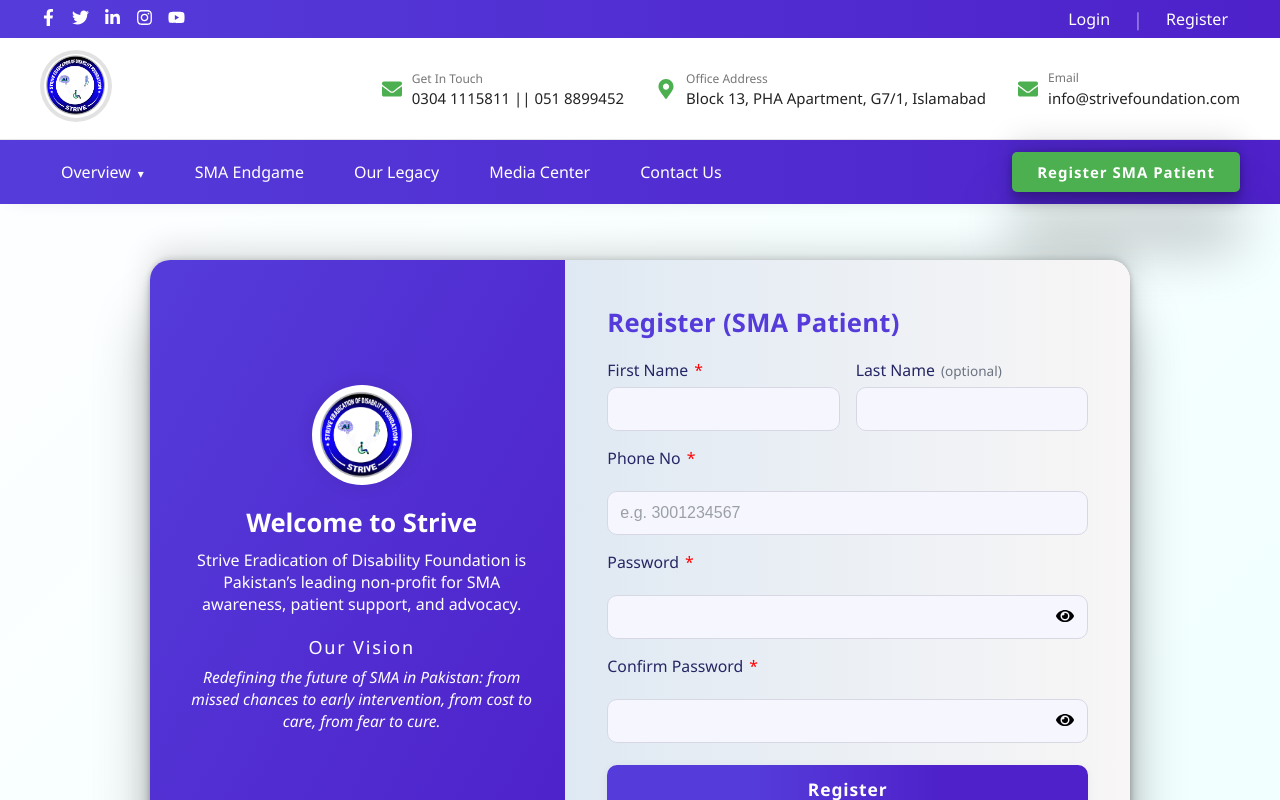
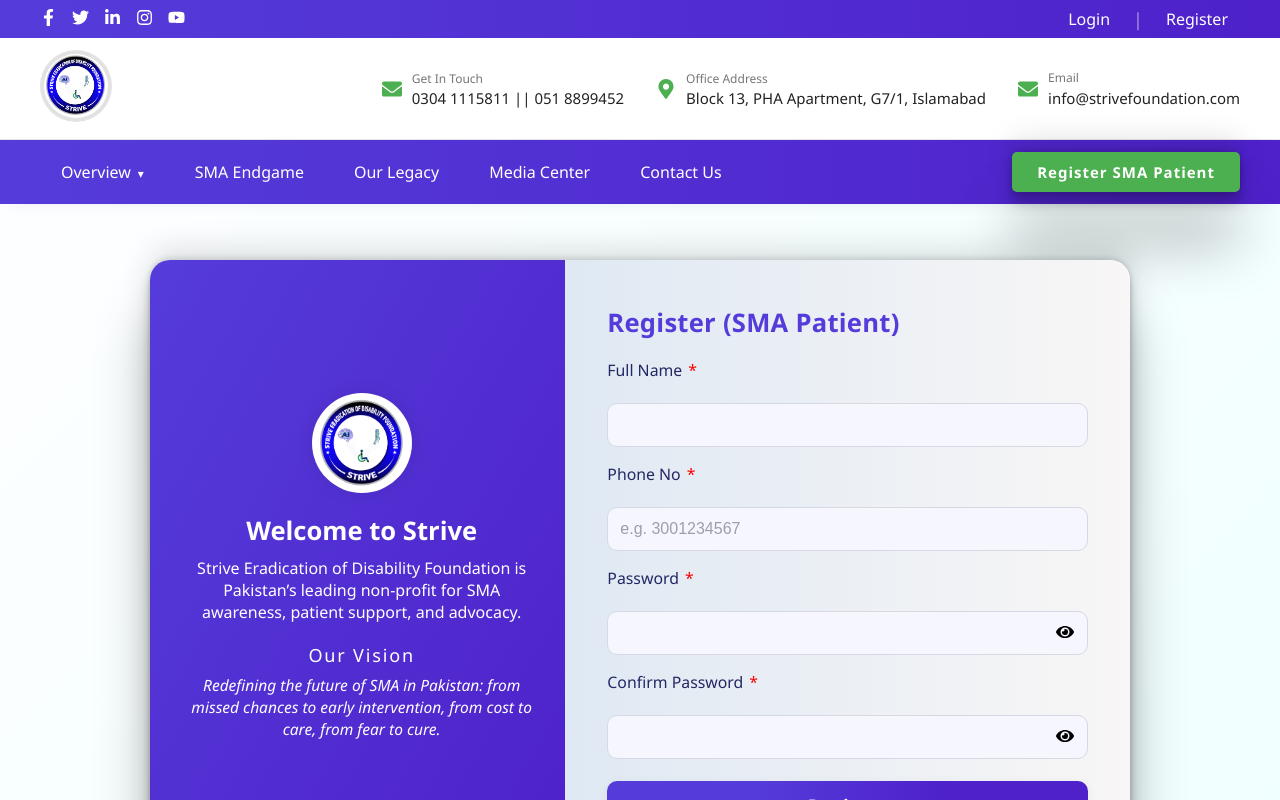
Before and after one commit to KhansKodes/Strive-Foundation-Project, a React (Create React App) app in the folder Strive_Frontend/: page /patient-register in a window 1280 px wide. Shown: the top 800 px of the page. Built offline with nearby package versions, Linux system fonts and the light colour scheme.

Commit message:
register page input  change

```diff
--- a/Strive_Frontend/src/components/Auth/AuthLayout.css
+++ b/Strive_Frontend/src/components/Auth/AuthLayout.css
@@ -90,14 +90,6 @@
   gap: 16px;
 }
 
-/* two-column for first/last */
-.auth-grid-2 {
-  display: grid;
-  grid-template-columns: 1fr 1fr;
-  gap: 16px;
-  width: 100%;
-}
-.auth-grid-2 > div { min-width: 0; } /* prevent overflow */
 .auth-form label {
   font-size: 0.99rem;
   color: #252664;
@@ -228,7 +220,6 @@
   }
   .auth-layout-right { padding-top: 0; }
   .auth-layout-form { margin: 10px auto; max-width: 92vw; }
-  .auth-grid-2 { grid-template-columns: 1fr; gap: 12px; } /* stack names */
 }
 
 @media (max-width: 500px) {
--- a/Strive_Frontend/src/components/Auth/RegisterPage.js
+++ b/Strive_Frontend/src/components/Auth/RegisterPage.js
@@ -6,14 +6,13 @@
 import { FaEye, FaEyeSlash } from "react-icons/fa";
 import Swal from "sweetalert2";
 
-const NAME_RE  = /^[A-Za-zÀ-ÖØ-öø-ÿ'’\-.\s]{2,60}$/;   // letters, spaces, - . ’
-const PASS_RE  = /^(?=.*[a-z])(?=.*[A-Z])(?=.*\d).{8,}$/; // upper, lower, number, 8+
-const PHONE_RE = /^[0-9]{7,15}$/;                         // digits only, 7–15
+const NAME_RE  = /^[A-Za-zÀ-ÖØ-öø-ÿ'’\-.\s]{2,60}$/;
+const PASS_RE  = /^(?=.*[a-z])(?=.*[A-Z])(?=.*\d).{8,}$/;
+const PHONE_RE = /^[0-9]{7,15}$/;
 
 export default function RegisterPage() {
   const [f, setF] = useState({
-    firstName: "",
-    lastName: "",
+    fullName: "",
     phone: "",
     password: "",
     confirmPassword: "",
@@ -29,8 +28,7 @@
 
   const validate = () => {
     const e = {};
-    if (!NAME_RE.test(f.firstName.trim())) e.firstName = "Enter a valid first name (letters only).";
-    if (f.lastName && !NAME_RE.test(f.lastName.trim())) e.lastName = "Last name must be letters only.";
+    if (!NAME_RE.test(f.fullName.trim())) e.fullName = "Enter a valid name (letters only).";
     if (!PHONE_RE.test(f.phone)) e.phone = "Enter digits only (7–15).";
     if (!PASS_RE.test(f.password)) e.password = "Min 8 chars with upper, lower and a number.";
     if (f.confirmPassword !== f.password) e.confirmPassword = "Passwords do not match.";
@@ -43,10 +41,7 @@
     e.preventDefault();
     if (!validate()) return;
     try {
-      await register(f.phone, f.password, f.role, {
-        firstName: f.firstName.trim(),
-        lastName: f.lastName.trim(),
-      });
+      await register(f.phone, f.password, f.role, { fullName: f.fullName.trim() });
       await Swal.fire({
         icon: "success",
         title: "Registration successful",
@@ -65,32 +60,16 @@
       {errors.form && <p className="auth-form-error">{errors.form}</p>}
 
       <form onSubmit={handleSubmit} className="auth-form">
-        <div className="auth-grid-2">
-          <div>
-            <label>First Name <span>*</span></label>
-            <input
-              className={errors.firstName ? "is-invalid" : ""}
-              name="firstName"
-              value={f.firstName}
-              onChange={(e) => setField("firstName", e.target.value)}
-              autoComplete="given-name"
-              required
-            />
-            {errors.firstName && <div className="auth-field-error">{errors.firstName}</div>}
-          </div>
-
-          <div>
-            <label>Last Name <small>(optional)</small></label>
-            <input
-              className={errors.lastName ? "is-invalid" : ""}
-              name="lastName"
-              value={f.lastName}
-              onChange={(e) => setField("lastName", e.target.value)}
-              autoComplete="family-name"
-            />
-            {errors.lastName && <div className="auth-field-error">{errors.lastName}</div>}
-          </div>
-        </div>
+        <label>Full Name <span>*</span></label>
+        <input
+          className={errors.fullName ? "is-invalid" : ""}
+          name="fullName"
+          value={f.fullName}
+          onChange={(e) => setField("fullName", e.target.value)}
+          autoComplete="name"
+          required
+        />
+        {errors.fullName && <div className="auth-field-error">{errors.fullName}</div>}
 
         <label>Phone No <span>*</span></label>
         <input
@@ -116,12 +95,7 @@
             autoComplete="new-password"
             required
           />
-          <button
-            type="button"
-            className="auth-eye"
-            onClick={() => setShowPwd((s) => !s)}
-            aria-label="Toggle password"
-          >
+          <button type="button" className="auth-eye" onClick={() => setShowPwd(s => !s)}>
             {showPwd ? <FaEyeSlash /> : <FaEye />}
           </button>
         </div>
@@ -138,12 +112,7 @@
             autoComplete="new-password"
             required
           />
-          <button
-            type="button"
-            className="auth-eye"
-            onClick={() => setShowPwd2((s) => !s)}
-            aria-label="Toggle confirm password"
-          >
+          <button type="button" className="auth-eye" onClick={() => setShowPwd2(s => !s)}>
             {showPwd2 ? <FaEyeSlash /> : <FaEye />}
           </button>
         </div>
--- a/Strive_Frontend/src/components/Auth/RegisterPatientPage.js
+++ b/Strive_Frontend/src/components/Auth/RegisterPatientPage.js
@@ -12,8 +12,7 @@
 
 export default function RegisterPatientPage() {
   const [f, setF] = useState({
-    firstName: "",
-    lastName: "",
+    fullName: "",
     phone: "",
     password: "",
     confirmPassword: "",
@@ -28,8 +27,7 @@
 
   const validate = () => {
     const e = {};
-    if (!NAME_RE.test(f.firstName.trim())) e.firstName = "Enter a valid first name (letters only).";
-    if (f.lastName && !NAME_RE.test(f.lastName.trim())) e.lastName = "Last name must be letters only.";
+    if (!NAME_RE.test(f.fullName.trim())) e.fullName = "Enter a valid name (letters only).";
     if (!PHONE_RE.test(f.phone)) e.phone = "Enter digits only (7–15).";
     if (!PASS_RE.test(f.password)) e.password = "Min 8 chars with upper, lower and a number.";
     if (f.confirmPassword !== f.password) e.confirmPassword = "Passwords do not match.";
@@ -41,10 +39,7 @@
     e.preventDefault();
     if (!validate()) return;
     try {
-      await register(f.phone, f.password, ROLES.PATIENT, {
-        firstName: f.firstName.trim(),
-        lastName: f.lastName.trim(),
-      });
+      await register(f.phone, f.password, ROLES.PATIENT, { fullName: f.fullName.trim() });
       await Swal.fire({
         icon: "success",
         title: "Patient registered",
@@ -63,32 +58,16 @@
       {errors.form && <p className="auth-form-error">{errors.form}</p>}
 
       <form onSubmit={handleSubmit} className="auth-form">
-        <div className="auth-grid-2">
-          <div>
-            <label>First Name <span>*</span></label>
-            <input
-              className={errors.firstName ? "is-invalid" : ""}
-              name="firstName"
-              value={f.firstName}
-              onChange={(e) => setField("firstName", e.target.value)}
-              autoComplete="given-name"
-              required
-            />
-            {errors.firstName && <div className="auth-field-error">{errors.firstName}</div>}
-          </div>
-
-          <div>
-            <label>Last Name <small>(optional)</small></label>
-            <input
-              className={errors.lastName ? "is-invalid" : ""}
-              name="lastName"
-              value={f.lastName}
-              onChange={(e) => setField("lastName", e.target.value)}
-              autoComplete="family-name"
-            />
-            {errors.lastName && <div className="auth-field-error">{errors.lastName}</div>}
-          </div>
-        </div>
+        <label>Full Name <span>*</span></label>
+        <input
+          className={errors.fullName ? "is-invalid" : ""}
+          name="fullName"
+          value={f.fullName}
+          onChange={(e) => setField("fullName", e.target.value)}
+          autoComplete="name"
+          required
+        />
+        {errors.fullName && <div className="auth-field-error">{errors.fullName}</div>}
 
         <label>Phone No <span>*</span></label>
         <input
@@ -114,12 +93,7 @@
             autoComplete="new-password"
             required
           />
-          <button
-            type="button"
-            className="auth-eye"
-            onClick={() => setShowPwd((s) => !s)}
-            aria-label="Toggle password"
-          >
+          <button type="button" className="auth-eye" onClick={() => setShowPwd(s => !s)}>
             {showPwd ? <FaEyeSlash /> : <FaEye />}
           </button>
         </div>
@@ -136,18 +110,12 @@
             autoComplete="new-password"
             required
           />
-          <button
-            type="button"
-            className="auth-eye"
-            onClick={() => setShowPwd2((s) => !s)}
-            aria-label="Toggle confirm password"
-          >
+          <button type="button" className="auth-eye" onClick={() => setShowPwd2(s => !s)}>
             {showPwd2 ? <FaEyeSlash /> : <FaEye />}
           </button>
         </div>
         {errors.confirmPassword && <div className="auth-field-error">{errors.confirmPassword}</div>}
 
-        {/* hidden role; not shown to user */}
         <input type="hidden" name="role" value={ROLES.PATIENT} />
 
         <button type="submit" className="auth-form-btn">Register</button>
--- a/Strive_Frontend/src/components/UserDashboards/DonorPortal/DonorDashboard.js
+++ b/Strive_Frontend/src/components/UserDashboards/DonorPortal/DonorDashboard.js
@@ -1,4 +1,5 @@
 import React, { useEffect, useState } from 'react';
+import { useNavigate } from 'react-router-dom';
 import { getDonations } from '../../../services/donorService';
 import DonationSummary from './DonationSummary';
 import { useAuth } from '../../../hooks/useAuth';
@@ -6,7 +7,8 @@
 
 export default function DonorDashboard() {
   const [dons, setDons] = useState([]);
-  const { user } = useAuth();
+  const { user, logout } = useAuth();
+  const nav = useNavigate();
 
   useEffect(() => {
     getDonations().then(setDons);
@@ -14,9 +16,18 @@
 
   const fullName = user?.profile?.fullName || "Donor";
 
+  const handleLogout = () => {
+    logout();
+    nav('/login');
+  };
+
   return (
     <div className='DonorDashboard'>
-      <h1>Welcome, {fullName}!</h1>
+      <div className="dashboard-header">
+        <h1>Welcome, {fullName}!</h1>
+        <button className="logout-btn" onClick={handleLogout}>Logout</button>
+      </div>
+
       <h2>Your Donations</h2>
       {dons.map(d => <DonationSummary key={d.id} donation={d} />)}
     </div>
--- a/Strive_Frontend/src/components/UserDashboards/PatientPortal/PatientDashboard.js
+++ b/Strive_Frontend/src/components/UserDashboards/PatientPortal/PatientDashboard.js
@@ -1,4 +1,5 @@
 import React, { useEffect, useState } from 'react';
+import { useNavigate } from 'react-router-dom';
 import { getAppointments } from '../../../services/patientService';
 import AppointmentCard from './AppointmentCard';
 import { useAuth } from '../../../hooks/useAuth';
@@ -6,7 +7,8 @@
 
 export default function PatientDashboard() {
   const [apps, setApps] = useState([]);
-  const { user } = useAuth();
+  const { user, logout } = useAuth();
+  const nav = useNavigate();
 
   useEffect(() => {
     getAppointments().then(setApps);
@@ -14,9 +16,18 @@
 
   const fullName = user?.profile?.fullName || "Patient";
 
+  const handleLogout = () => {
+    logout();
+    nav('/login');
+  };
+
   return (
     <div className='PatientDashboard'>
-      <h1>Welcome, {fullName}!</h1>
+      <div className="dashboard-header">
+        <h1>Welcome, {fullName}!</h1>
+        <button className="logout-btn" onClick={handleLogout}>Logout</button>
+      </div>
+
       <h2>Your Appointments</h2>
       {apps.map(a => <AppointmentCard key={a.id} appointment={a} />)}
     </div>
--- a/Strive_Frontend/src/components/UserDashboards/VolunteerPortal/VolunteerDashboard.js
+++ b/Strive_Frontend/src/components/UserDashboards/VolunteerPortal/VolunteerDashboard.js
@@ -1,15 +1,27 @@
 import React from 'react';
+import { useNavigate } from 'react-router-dom';
 import VolunteerOverview from './VolunteerOverview';
 import { useAuth } from '../../../hooks/useAuth';
 import './VolunteerDashboard.css';
 
 export default function VolunteerDashboard() {
-  const { user } = useAuth();
+  const { user, logout } = useAuth();
+  const nav = useNavigate();
+
   const fullName = user?.profile?.fullName || "Volunteer";
+
+  const handleLogout = () => {
+    logout();
+    nav('/login');
+  };
 
   return (
     <div className='VolunteerDashboard'>
-      <h1>Welcome, {fullName}!</h1>
+      <div className="dashboard-header">
+        <h1>Welcome, {fullName}!</h1>
+        <button className="logout-btn" onClick={handleLogout}>Logout</button>
+      </div>
+
       <VolunteerOverview />
     </div>
   );
--- a/Strive_Frontend/src/services/authService.js
+++ b/Strive_Frontend/src/services/authService.js
@@ -1,11 +1,6 @@
 import { ROLES } from '../utils/constants';
 
 const STORAGE_KEY = 'app_user';
-
-/**
- * Local demo auth using phone + password.
- * Stores profile with firstName/lastName AND a prebuilt fullName so existing UIs keep working.
- */
 
 export async function login(phone, password) {
   const stored = JSON.parse(localStorage.getItem(STORAGE_KEY));
@@ -16,19 +11,13 @@
 }
 
 export async function register(phone, password, role = ROLES.DONOR, profile = {}) {
-  const firstName = (profile.firstName || '').trim();
-  const lastName  = (profile.lastName || '').trim();
-  const fullName  = [firstName, lastName].filter(Boolean).join(' ') || firstName || 'User';
+  const fullName = (profile.fullName || '').trim() || 'User';
 
   const newUser = {
     phone,
     password,
     role,
-    profile: {
-      firstName,
-      lastName,
-      fullName,
-    },
+    profile: { fullName },
   };
   localStorage.setItem(STORAGE_KEY, JSON.stringify(newUser));
   return newUser;
```
